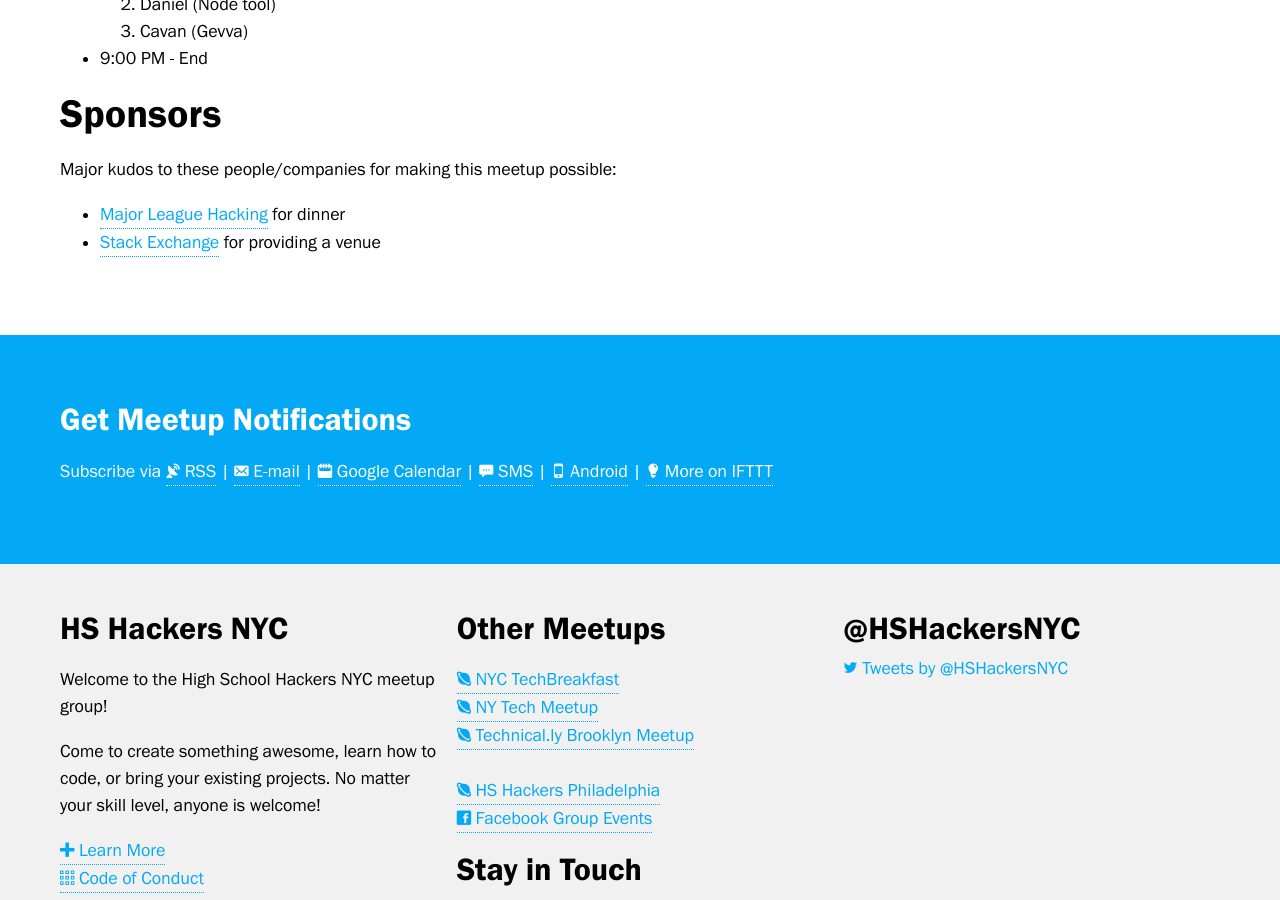
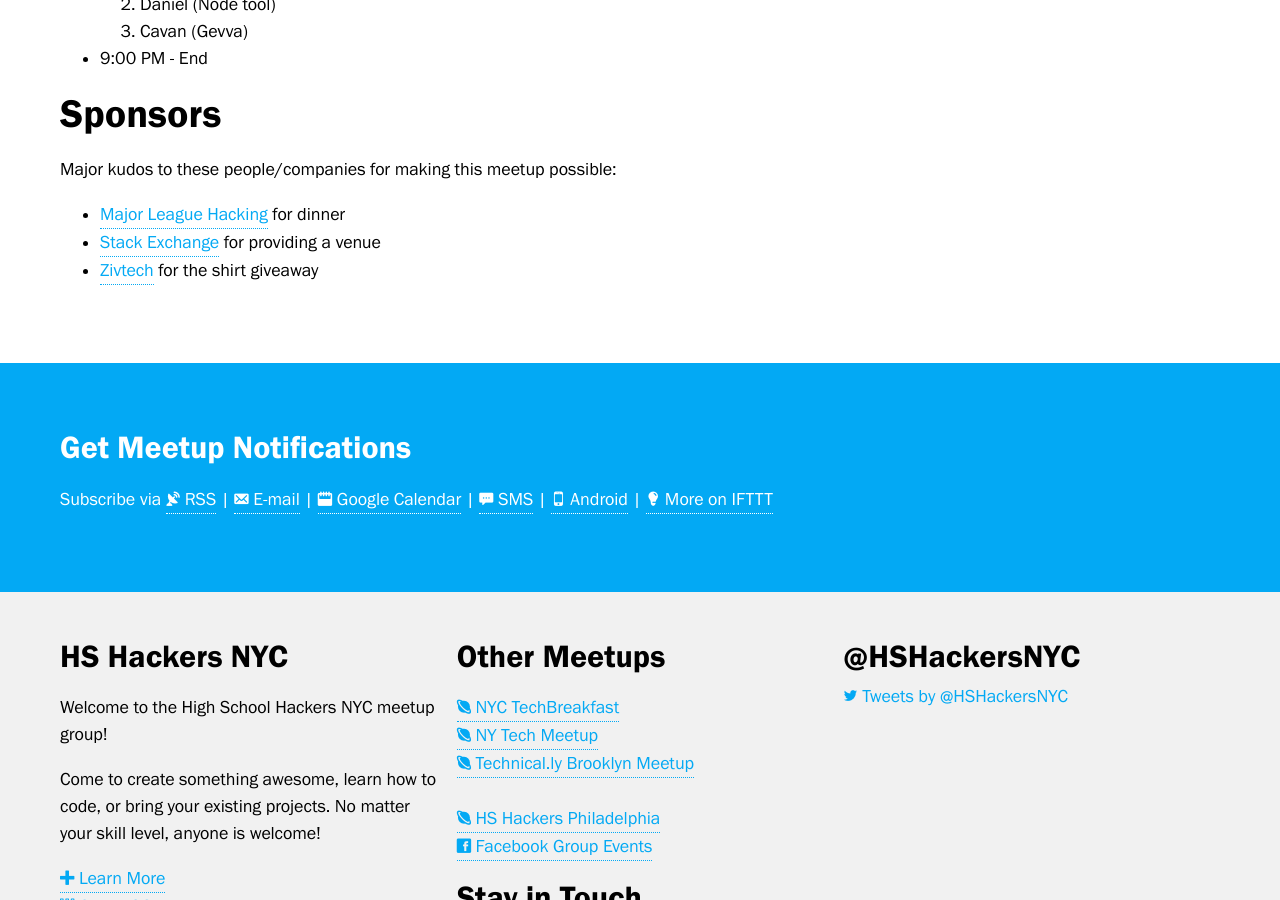
Before and after one commit to hshackers/nyc, a Jekyll site: the page built from _posts/2014-07-07-hs-hack-exchange.md, in a window 1280 px wide and 900 px high, scrolled down 2282 px. Built offline with Jekyll 4.4.1, drawn with Linux system fonts in a browser that asks for light colours; nearby versions of some CDN libraries; comment, search, counter and statistics services are not loaded.

Commit message:
Update 2014-07-07-hs-hack-exchange.md

```diff
--- a/_posts/2014-07-07-hs-hack-exchange.md
+++ b/_posts/2014-07-07-hs-hack-exchange.md
@@ -73,3 +73,4 @@
 
 - [Major League Hacking](http://mlh.io/) for dinner
 - [Stack Exchange](https://stackexchange.com/) for providing a venue
+- [Zivtech](http://zivtech.com/) for the shirt giveaway
```
